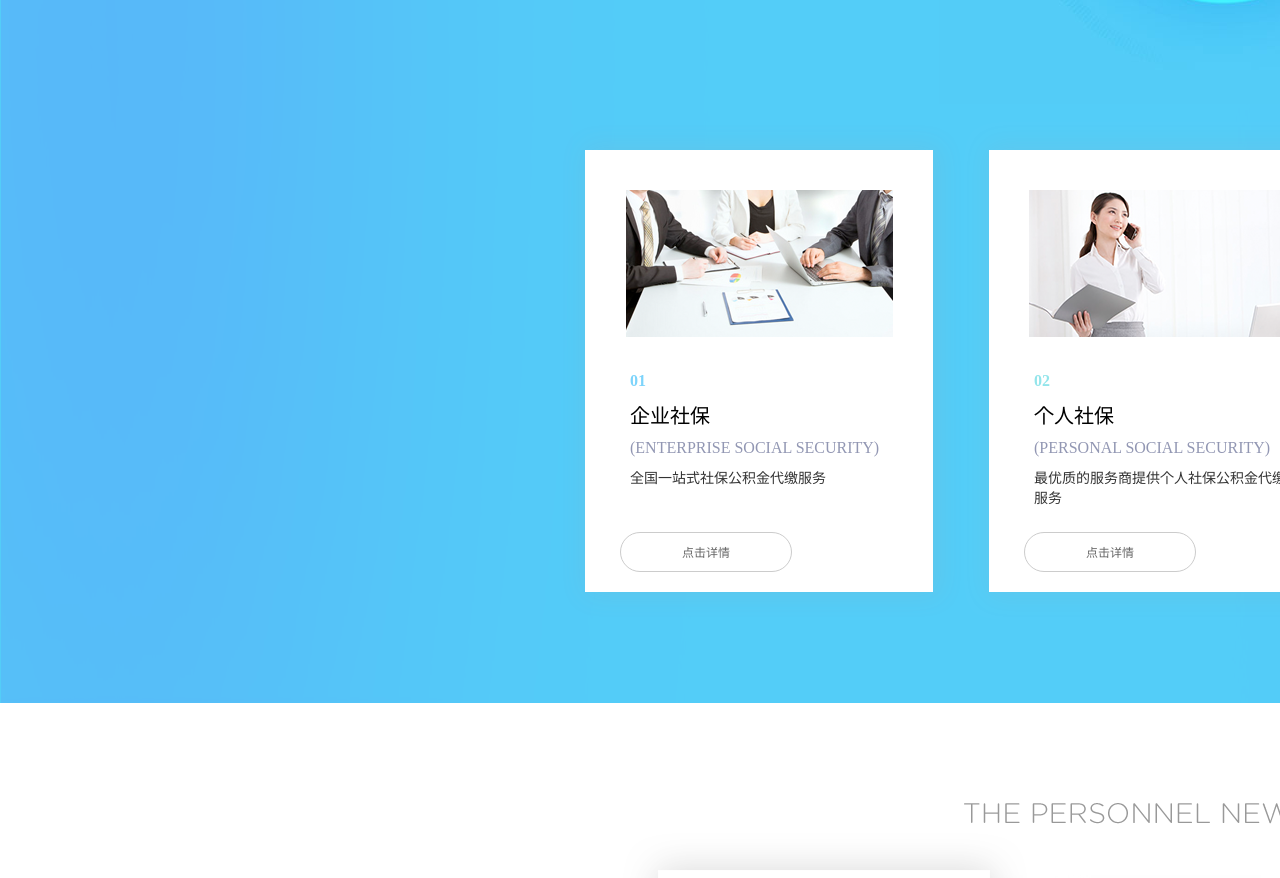
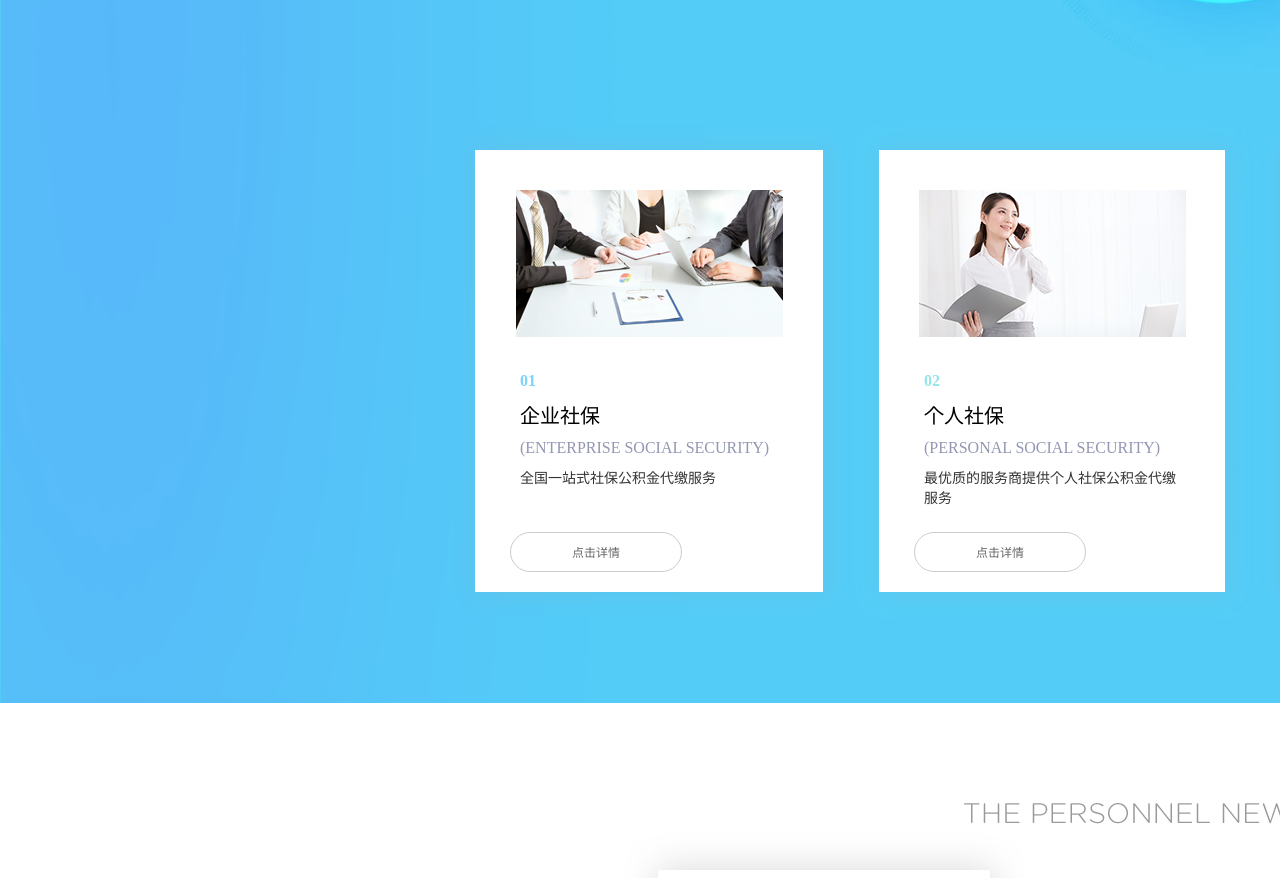
Before and after one commit to 328775856/only-you2, a plain HTML site: page index.html in a window 1280 px wide. Shown: the part 1680-2558 px from the top of the page. Drawn offline with Linux system fonts and the light colour scheme.

Commit message:
Update index.css

```diff
--- a/index.css
+++ b/index.css
@@ -93,7 +93,7 @@ li,
 .next-b .bottom{
 	border: px solid #f30;
 	height: 500px;
-	padding-left:560px;
+	padding-left:450px;
 }
 
 .next-b .bottom div{
```
